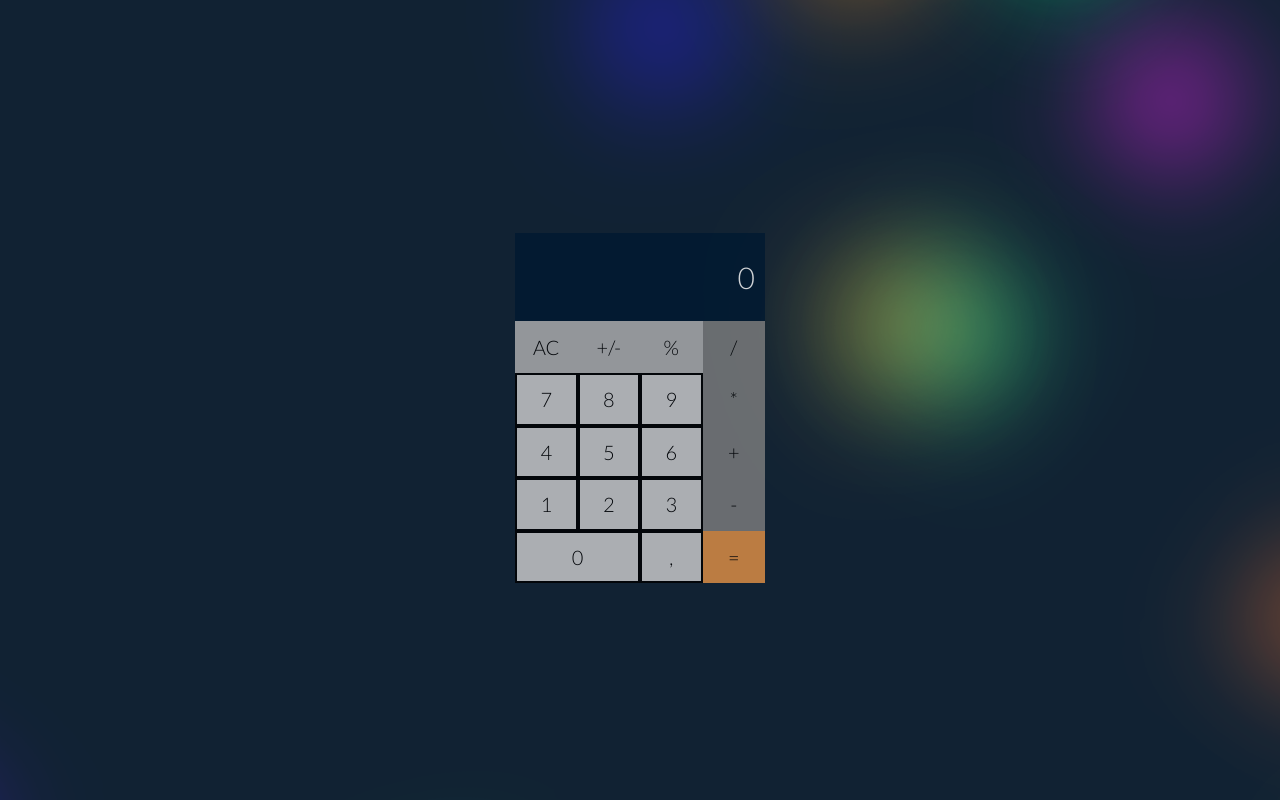
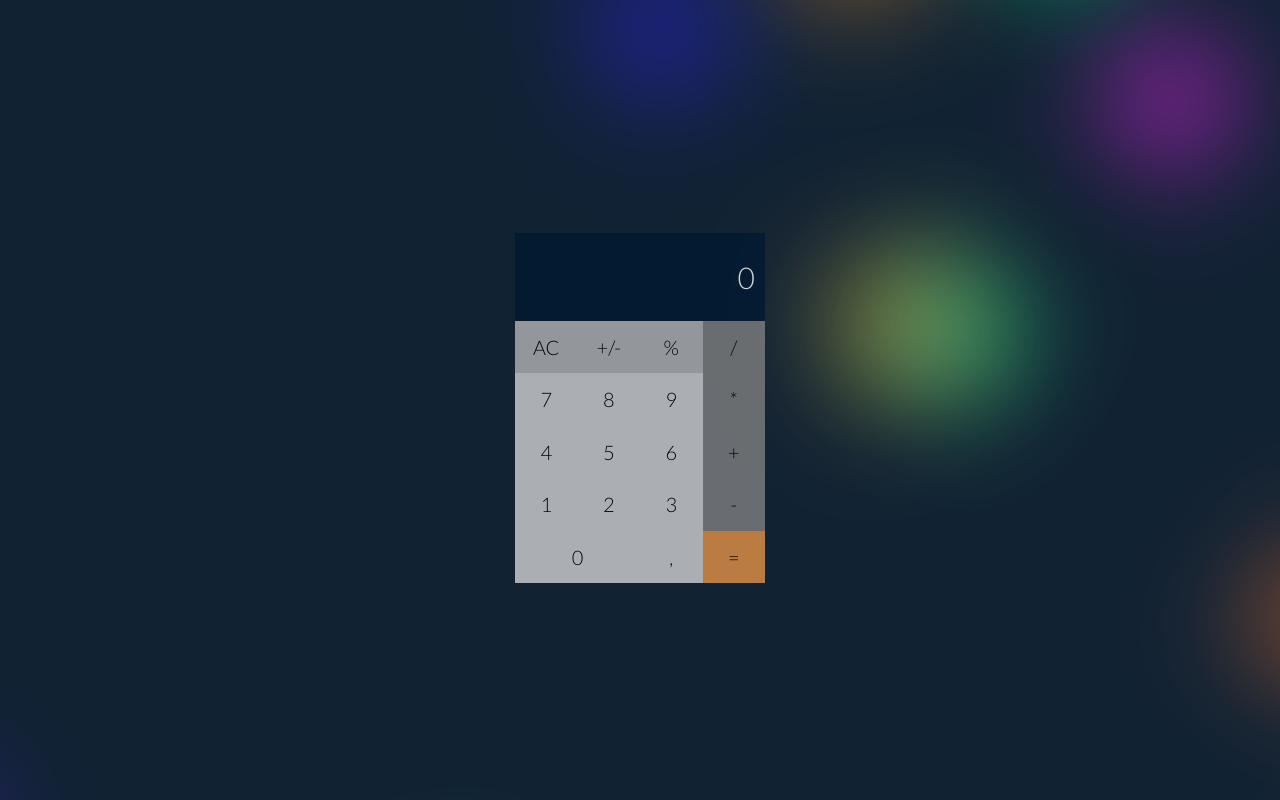
Before and after one commit to jatanassian/Angular_Calculator, an Angular app: page / in a window 1280 px wide. Shown: the top 800 px of the page. Built offline with nearby package versions, Linux system fonts and the light colour scheme.

Commit message:
change the background color of the buttons

```diff
--- a/src/app/components/decimal/decimal.component.scss
+++ b/src/app/components/decimal/decimal.component.scss
@@ -1,7 +1,8 @@
 button {
   width: 100%;
   height: 100%;
-  background: transparent;
+  background-color: rgb(211, 211,  211);
+  border: solid 1px rgb(211, 211,  211);
   outline: none;
   border-style: solid;
   font-family: 'Lato';
--- a/src/app/components/number/number.component.scss
+++ b/src/app/components/number/number.component.scss
@@ -1,7 +1,8 @@
 button {
   width: 100%;
   height: 100%;
-  background: transparent;
+  background-color: rgb(211, 211,  211);
+  border: solid 1px rgb(211, 211,  211);
   outline: none;
   border-style: solid;
   font-family: 'Lato';
```
